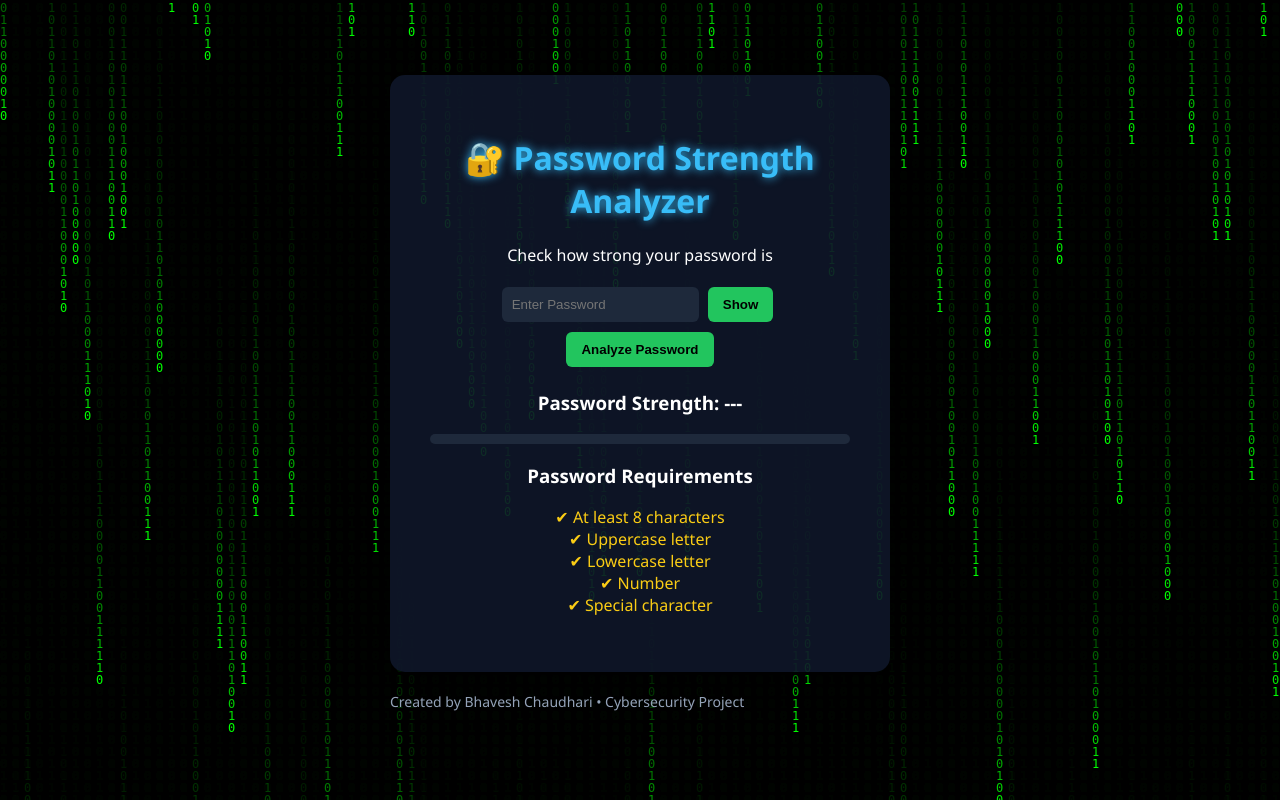
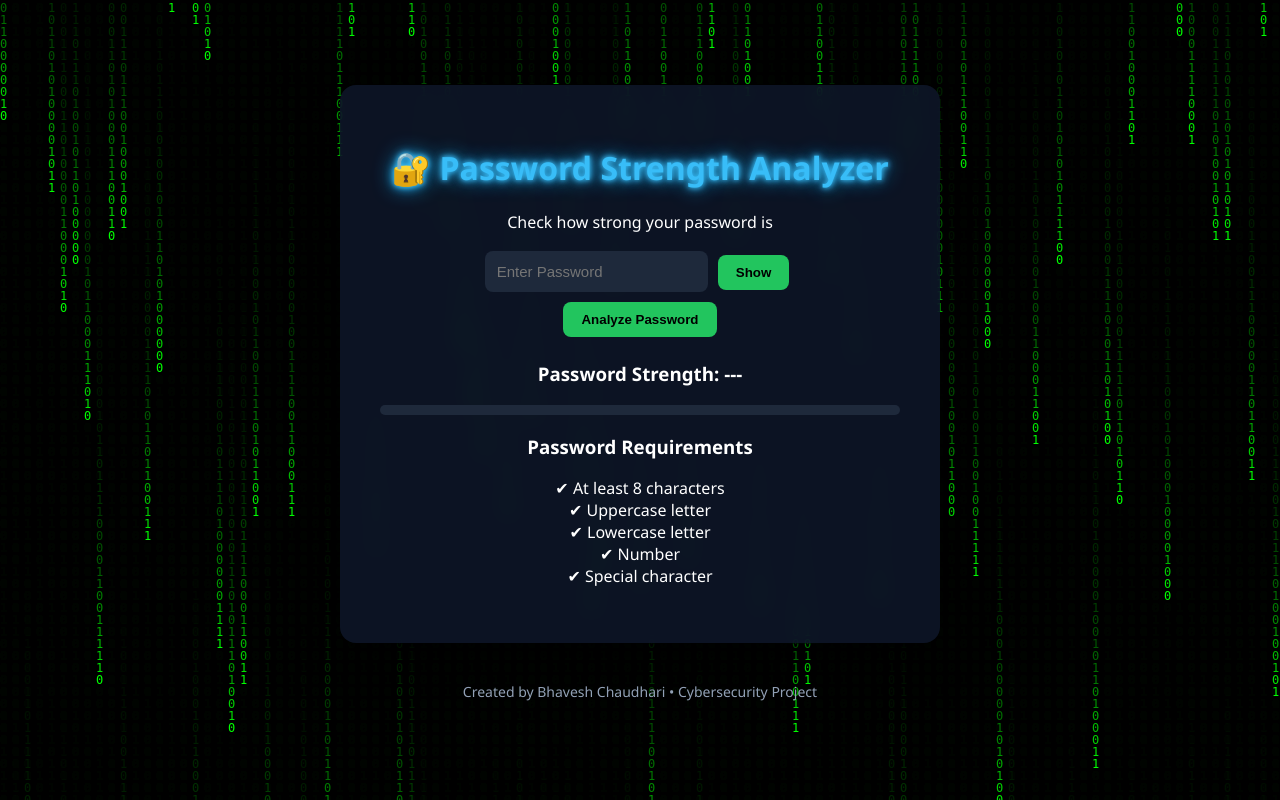
Before and after one commit to Bhavesh979/password-analyzer, a Flask app: page / in a window 1280 px wide. Run offline with Flask 3, Linux system fonts and the light colour scheme.

Commit message:
Refactor CSS styles for improved design and layout

```diff
--- a/static/style.css
+++ b/static/style.css
@@ -1,13 +1,12 @@
 body{
 margin:0;
-font-family:Segoe UI;
+font-family:'Segoe UI',sans-serif;
 background:#020617;
 color:white;
 display:flex;
 justify-content:center;
 align-items:center;
-height:100vh;
-overflow:hidden;
+min-height:100vh;
 flex-direction:column;
 }
 
@@ -21,45 +20,81 @@ z-index:-1;
 }
 
 .container{
-position:relative;
-z-index:1;
+display:flex;
+flex-direction:column;
+align-items:center;
 }
 
 .card{
-background:rgba(15,23,42,0.9);
+background:rgba(15,23,42,0.85);
+backdrop-filter:blur(10px);
 padding:40px;
-border-radius:15px;
+border-radius:16px;
 text-align:center;
-box-shadow:0 0 30px rgba(0,0,0,0.7);
-width:420px;
+box-shadow:0 10px 40px rgba(0,0,0,0.6);
+width:520px;
+max-width:90%;
+transition:0.3s;
+}
+
+.card:hover{
+transform:translateY(-6px);
+box-shadow:0 20px 60px rgba(0,0,0,0.8);
 }
 
 h1{
 color:#38bdf8;
-text-shadow:0 0 10px #38bdf8;
+text-shadow:
+0 0 5px #38bdf8,
+0 0 10px #38bdf8,
+0 0 20px #0ea5e9;
 }
 
 input{
-padding:10px;
+padding:12px;
 border:none;
-border-radius:6px;
+border-radius:8px;
 background:#1e293b;
 color:white;
+font-size:15px;
+}
+
+input:focus{
+outline:none;
+box-shadow:0 0 10px #38bdf8;
 }
 
 button{
-padding:10px 15px;
-margin:5px;
+padding:10px 18px;
+margin:6px;
 border:none;
-border-radius:6px;
+border-radius:8px;
 background:#22c55e;
 color:black;
-font-weight:bold;
+font-weight:600;
 cursor:pointer;
+transition:0.25s;
 }
 
 button:hover{
 background:#16a34a;
+transform:scale(1.05);
+box-shadow:0 0 10px #22c55e;
+}
+
+.strength-bar{
+width:100%;
+height:10px;
+background:#1e293b;
+border-radius:10px;
+margin-top:10px;
+}
+
+#strength-bar{
+height:100%;
+width:0%;
+border-radius:10px;
+transition:0.4s;
 }
 
 ul{
@@ -67,37 +102,8 @@ list-style:none;
 padding:0;
 }
 
-li{
-color:#facc15;
-}
-
-.entered-password{
-color:#22c55e;
-font-weight:bold;
-font-size:18px;
-}
-
-.strength-bar{
-width:100%;
-height:10px;
-background:#1e293b;
-border-radius:10px;
-margin:10px 0;
-}
-
-.strength-fill{
-height:100%;
-border-radius:10px;
-}
-
-.score-1{width:20%;background:red;}
-.score-2{width:40%;background:red;}
-.score-3{width:60%;background:orange;}
-.score-4{width:80%;background:yellow;}
-.score-5{width:100%;background:green;}
-
 footer{
-margin-top:20px;
+margin-top:25px;
 font-size:14px;
 color:#94a3b8;
 }
```
